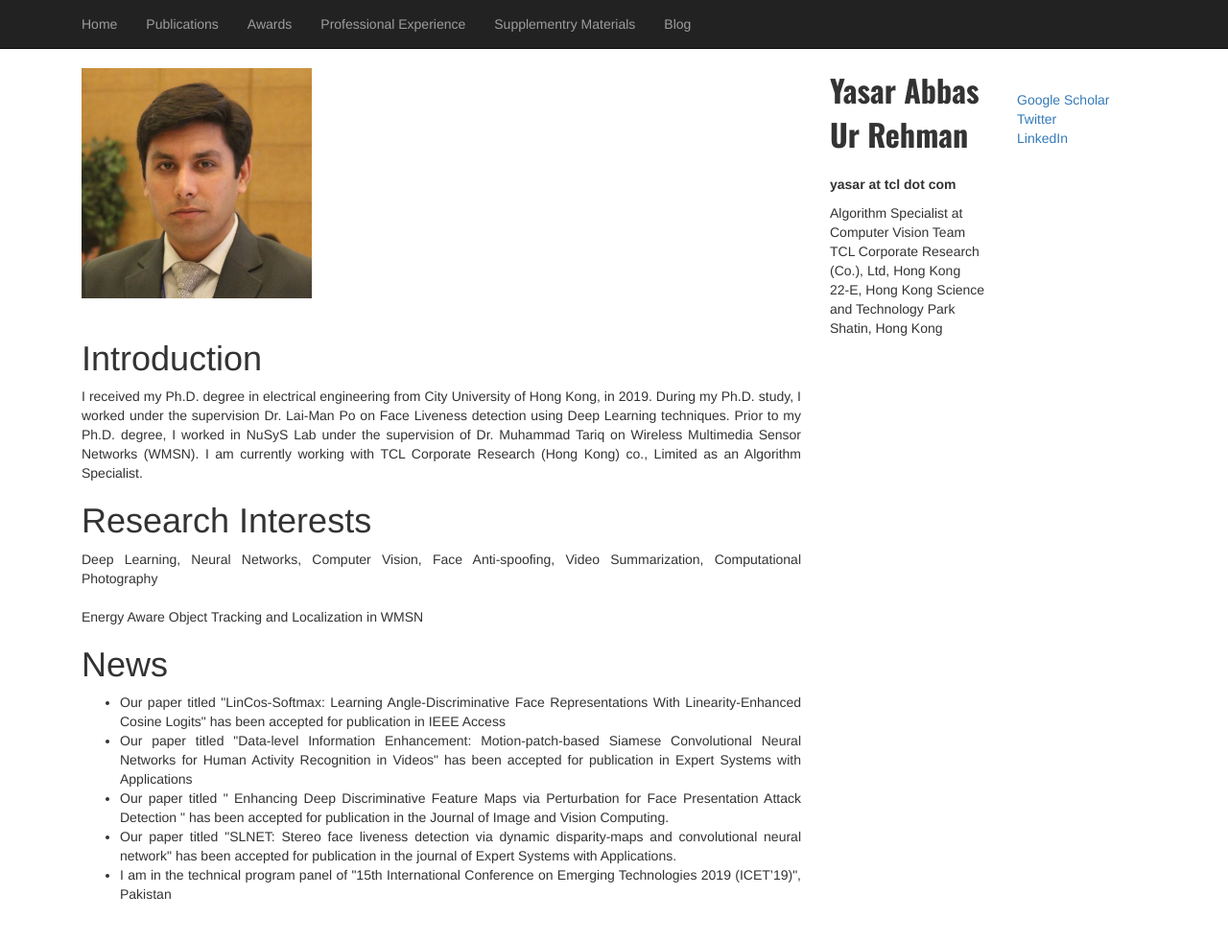
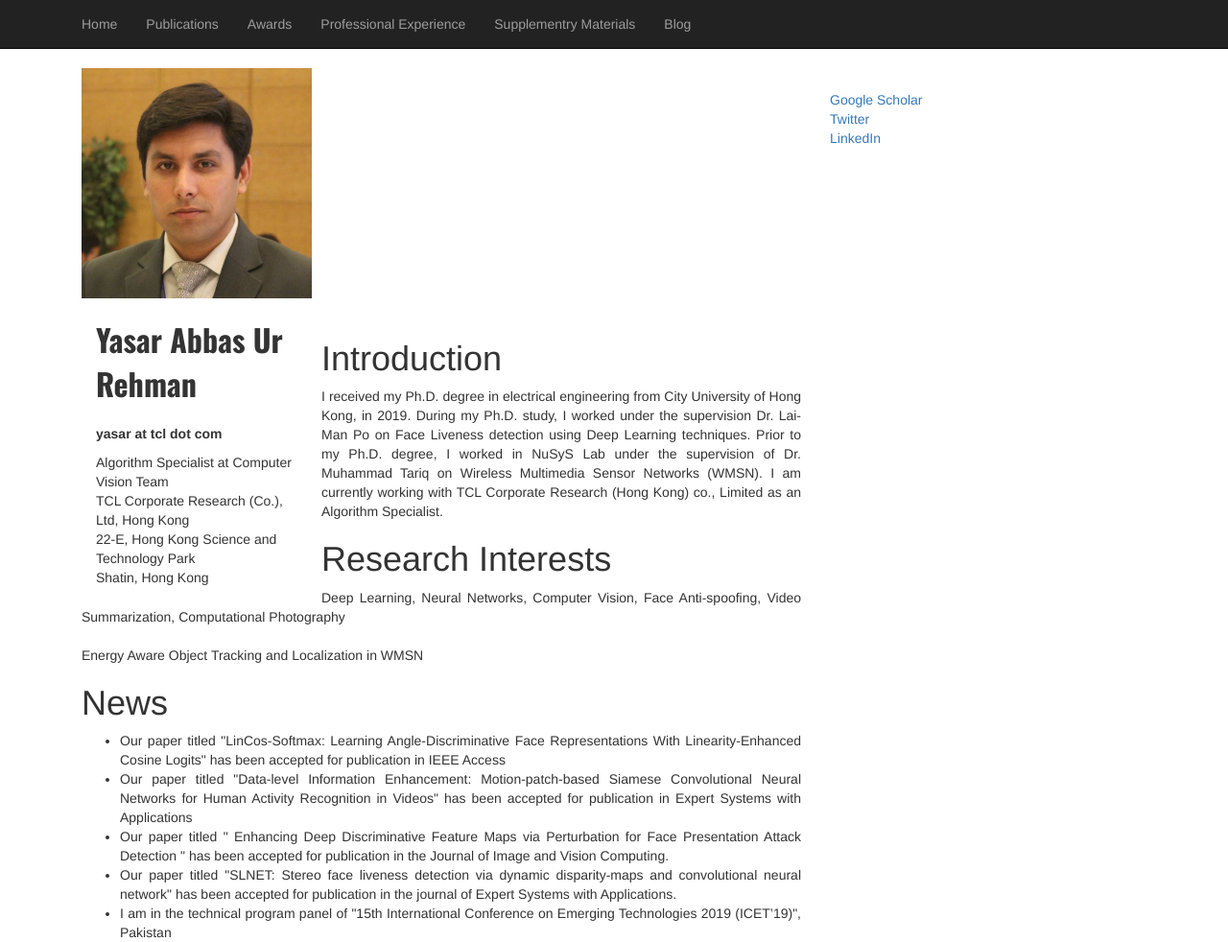
Before and after one commit to yasar-rehman/yasar, a Jekyll site: the page built from index.html, in a window 1280 px wide. Shown: the whole page at 96% size. Built offline with Jekyll 4.4.1, drawn with Linux system fonts in a browser that asks for light colours.

Commit message:
Update index.html

```diff
--- a/index.html
+++ b/index.html
@@ -11,6 +11,15 @@
 
                 <!-- Main Image -->
                 <img class="img-responsive" src="images/my_profile.jpg" alt="" style="width:240px;height:240px;"><br>
+		     <div class="col-md-4">
+               		 <div style="font-family: 'Oswald', sans-serif; font-size: 32px;"><b>Yasar Abbas Ur Rehman</b></div><br>
+                		<p><b>yasar at tcl dot com</b><br>
+               			<p>Algorithm Specialist at Computer Vision Team<br>
+                		TCL Corporate Research (Co.), Ltd, Hong Kong<br>
+                		22-E, Hong Kong Science and Technology Park<br>
+                		Shatin, Hong Kong<br>
+                		</p>
+            		</div>
 
                 <div style="margin-top:3%; text-align:justify;">
 			<h1>Introduction</h1>
@@ -42,16 +51,8 @@
 	</div>
 
 
-  <div class="col-md-2">
-                <div style="font-family: 'Oswald', sans-serif; font-size: 32px;"><b>Yasar Abbas Ur Rehman</b></div><br>
-                <p><b>yasar at tcl dot com</b><br>
-                <p>Algorithm Specialist at Computer Vision Team<br>
-                TCL Corporate Research (Co.), Ltd, Hong Kong<br>
-                22-E, Hong Kong Science and Technology Park<br>
-                Shatin, Hong Kong<br>
-                </p>
-            </div>
-<div class="col-md-2" style="margin-top:2%">
+
+<div class="col-md-4" style="margin-top:2%">
               <dd><a href="https://scholar.google.com/citations?user=hDKFeWEAAAAJ&hl=en">Google Scholar</a></dd>
               <dd><a href="#">Twitter</a></dd>
               <dd><a href="#">LinkedIn</a></dd>
```
